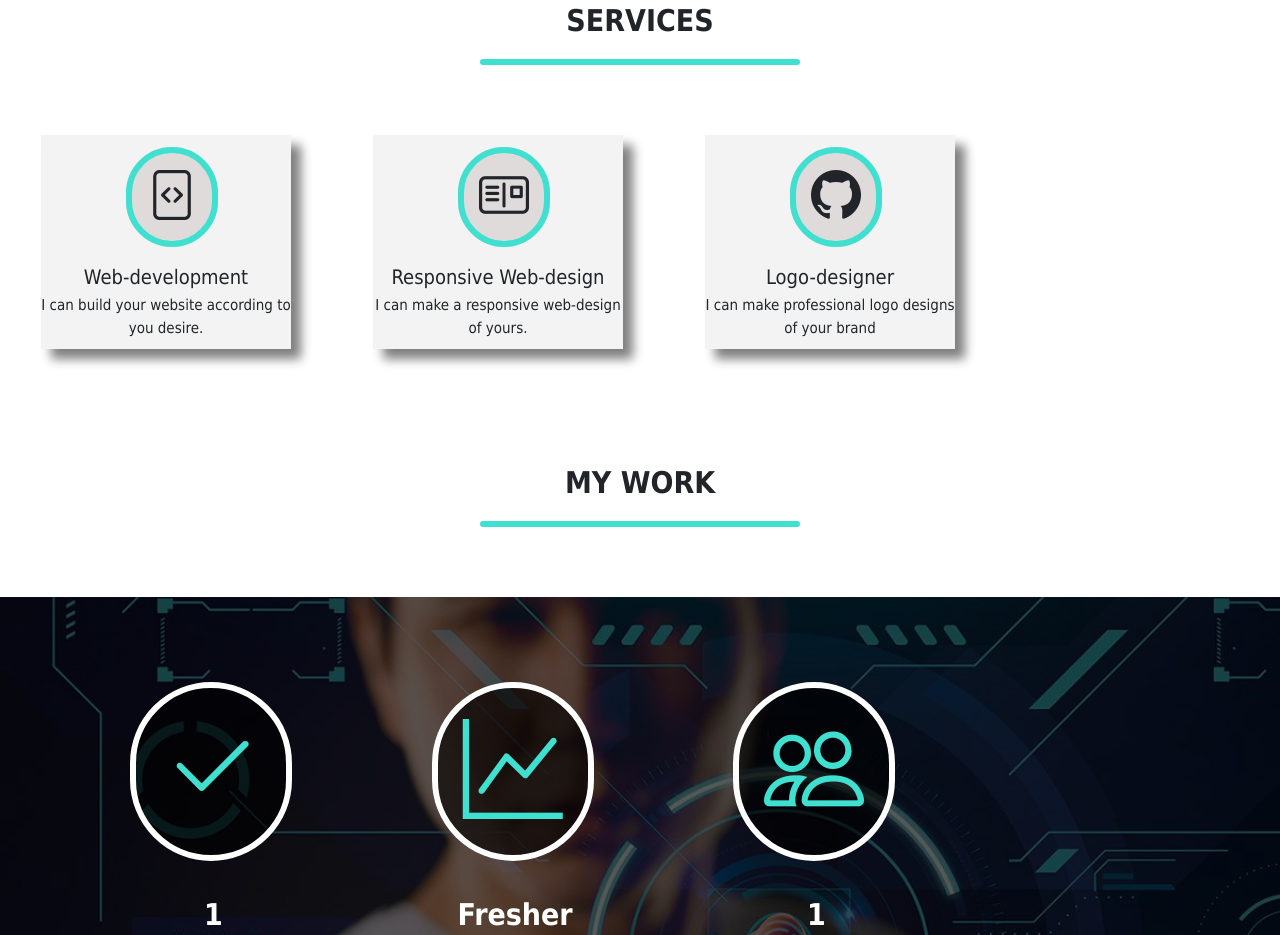
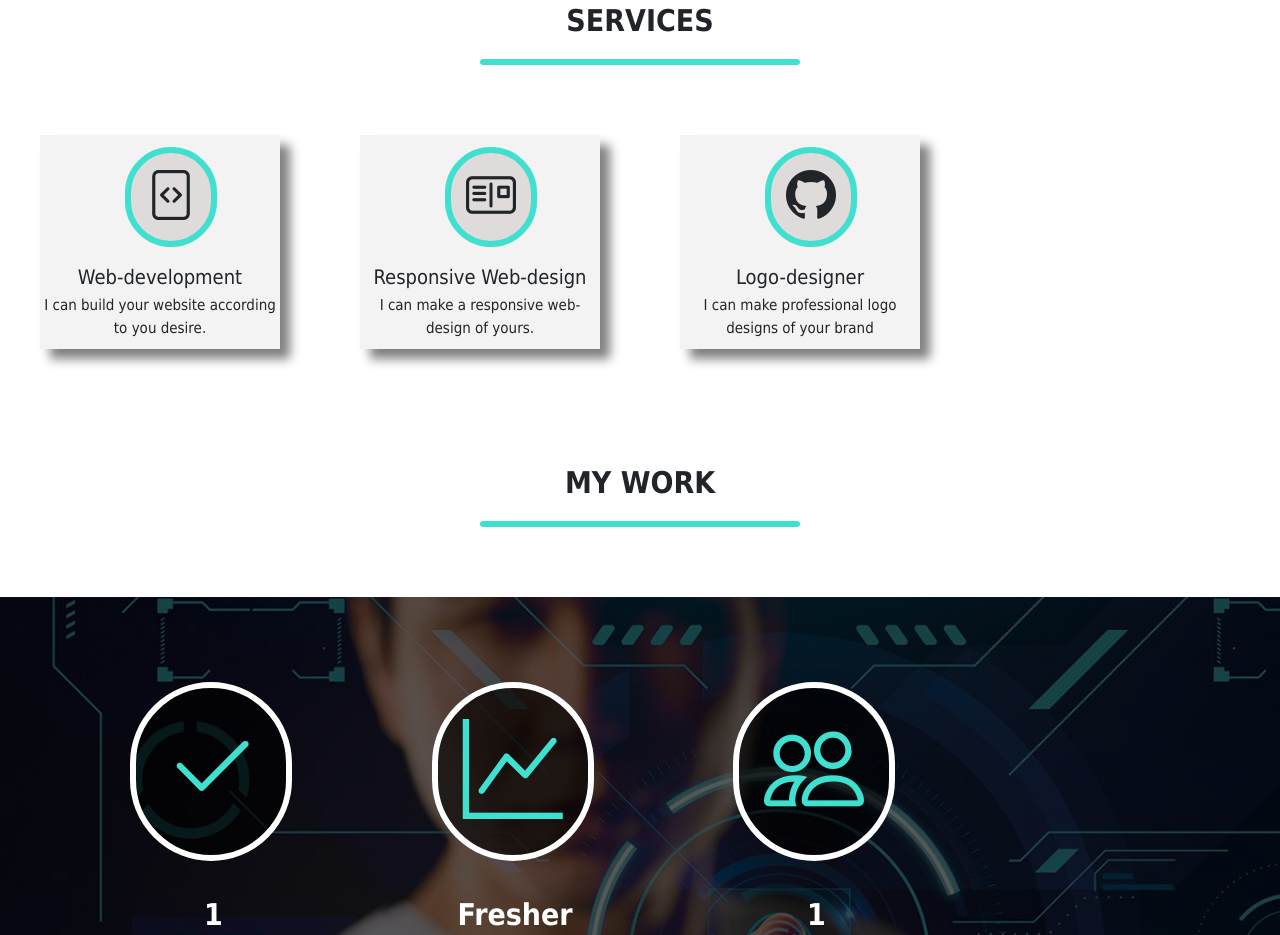
Before and after one commit to mhuzs/web-developer, a plain HTML site: page index.html in a window 1280 px wide. Shown: the part 1472-2407 px from the top of the page. Drawn offline with nearby package versions, Linux system fonts and the light colour scheme.

Commit message:
Update main.css

```diff
--- a/main.css
+++ b/main.css
@@ -157,11 +157,11 @@ background-color:turquoise;
 
 }
 .ser-card{
-    width: 25rem;
+    width: 24rem;
     display: block;
     float: left;
-    margin-left:4.1rem ;
-    margin-right:4.1rem ;
+    margin-left:4rem ;
+    margin-right:4rem ;
     box-shadow: 1rem 1rem 1rem grey;
     background-color: rgba(224, 224, 224, 0.386);
     padding-top: 2.5rem;
```
